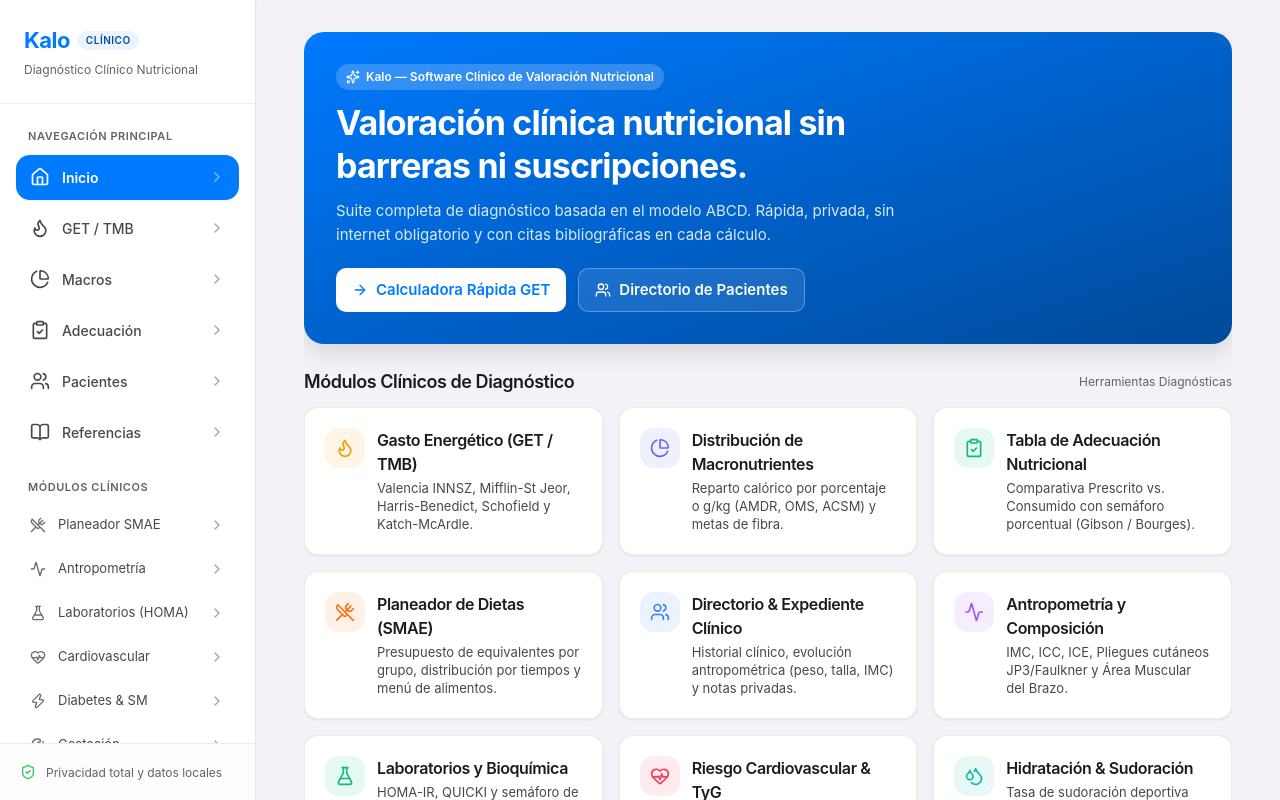
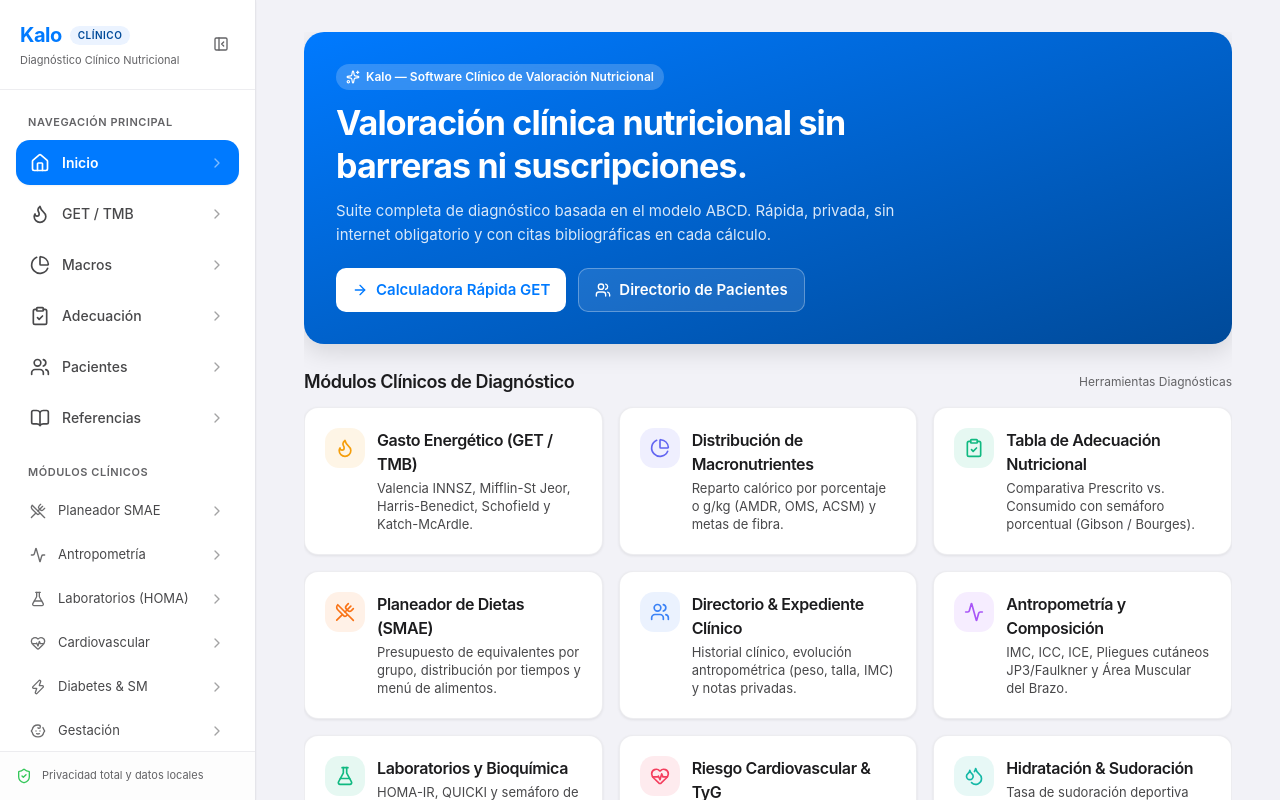
Before and after one commit to dnnnah/Kalo, a React (Vite) app: page / in a window 1280 px wide. Shown: the top 800 px of the page. Built offline with nearby package versions, Linux system fonts and the light colour scheme.

Commit message:
feat(layout): permitir colapsar y expandir la barra lateral en escritorio

```diff
--- a/src/shared/components/AppLayout.tsx
+++ b/src/shared/components/AppLayout.tsx
@@ -19,6 +19,8 @@ import {
   PieChart,
   ClipboardCheck,
   UtensilsCrossed,
+  PanelLeftClose,
+  PanelLeftOpen,
 } from 'lucide-react';
 
 interface NavItem {
@@ -52,6 +54,43 @@ export function AppLayout() {
   const [drawerAbierto, setDrawerAbierto] = useState(false);
   const location = useLocation();
 
+  // Estado de la barra lateral en escritorio (persistido en localStorage)
+  const [sidebarOculto, setSidebarOculto] = useState<boolean>(() => {
+    try {
+      return localStorage.getItem('kalo_sidebar_oculto') === 'true';
+    } catch {
+      return false;
+    }
+  });
+
+  const toggleSidebar = (ocultar?: boolean) => {
+    setSidebarOculto((prev) => {
+      const nuevo = ocultar !== undefined ? ocultar : !prev;
+      try {
+        localStorage.setItem('kalo_sidebar_oculto', String(nuevo));
+      } catch {
+        // Ignorar si hay restricción de storage
+      }
+      return nuevo;
+    });
+  };
+
+  // Atajo de teclado: Cmd+B (Mac) o Ctrl+B (Windows/Linux) para ocultar/mostrar barra lateral
+  useEffect(() => {
+    const handleKeyDown = (e: KeyboardEvent) => {
+      if ((e.metaKey || e.ctrlKey) && e.key.toLowerCase() === 'b') {
+        const activeTag = document.activeElement?.tagName?.toLowerCase();
+        if (activeTag === 'input' || activeTag === 'textarea' || activeTag === 'select') return;
+
+        e.preventDefault();
+        toggleSidebar();
+      }
+    };
+
+    window.addEventListener('keydown', handleKeyDown);
+    return () => window.removeEventListener('keydown', handleKeyDown);
+  }, []);
+
   const cerrarDrawer = () => setDrawerAbierto(false);
   const abrirDrawer = () => setDrawerAbierto(true);
 
@@ -74,7 +113,7 @@ export function AppLayout() {
     return () => clearTimeout(timer);
   }, [location.pathname]);
 
-  // Determinar título de la pantalla activa para el header móvil
+  // Determinar título de la pantalla activa para el header móvil y desktop colapsado
   const tituloActual =
     ITEMS_PRINCIPALES.find((i) => (i.to === '/' ? location.pathname === '/' : location.pathname.startsWith(i.to)))
       ?.label ??
@@ -101,19 +140,34 @@ export function AppLayout() {
   return (
     <div className="min-h-screen bg-background text-text-primary antialiased flex flex-col md:flex-row">
       <ScrollRestoration getKey={() => 'top'} />
-      {/* ─── SIDEBAR DESKTOP (≥ 768px) (Oculto en impresión) ─── */}
-      <aside className="hidden md:flex md:w-64 md:flex-col md:fixed md:inset-y-0 border-r border-border bg-background-surface z-20 shadow-sm no-print">
-        {/* Cabecera con logo */}
-        <div className="px-6 py-6 border-b border-border/70 flex items-center justify-between">
-          <div className="space-y-1">
+
+      {/* ─── SIDEBAR DESKTOP (≥ 768px) (Colapsable y oculto en impresión) ─── */}
+      <aside
+        className={`hidden md:flex md:w-64 md:flex-col md:fixed md:inset-y-0 border-r border-border bg-background-surface z-20 shadow-sm no-print transition-transform duration-200 ease-in-out ${
+          sidebarOculto ? 'md:-translate-x-full' : 'md:translate-x-0'
+        }`}
+      >
+        {/* Cabecera con logo y botón para ocultar barra */}
+        <div className="px-5 py-5 border-b border-border/70 flex items-center justify-between">
+          <div className="space-y-0.5">
             <div className="flex items-center gap-2">
-              <span className="text-[22px] font-bold tracking-tight text-primary">Kalo</span>
+              <span className="text-[20px] font-bold tracking-tight text-primary">Kalo</span>
               <span className="text-[10px] font-semibold uppercase tracking-wider px-2 py-0.5 rounded-pill bg-primary-subtle text-primary-subtle-fg">
                 CLÍNICO
               </span>
             </div>
-            <p className="text-[12px] text-text-tertiary">Diagnóstico Clínico Nutricional</p>
+            <p className="text-[11px] text-text-tertiary">Diagnóstico Clínico Nutricional</p>
           </div>
+
+          <button
+            type="button"
+            onClick={() => toggleSidebar(true)}
+            className="p-1.5 rounded-card text-text-tertiary hover:text-text-primary hover:bg-background-elevated transition-colors"
+            title="Ocultar barra lateral (⌘B)"
+            aria-label="Ocultar barra lateral"
+          >
+            <PanelLeftClose className="w-4 h-4" />
+          </button>
         </div>
 
         {/* Lista de navegación con espaciado amplio */}
@@ -181,13 +235,13 @@ export function AppLayout() {
         </nav>
 
         {/* Footer del sidebar */}
-        <div className="p-5 border-t border-border/70 text-[12px] text-text-tertiary flex items-center gap-2.5 bg-background-elevated/40">
+        <div className="p-4 border-t border-border/70 text-[12px] text-text-tertiary flex items-center gap-2.5 bg-background-elevated/40">
           <ShieldCheck className="w-4 h-4 text-semaforo-verde flex-shrink-0" />
-          <span className="leading-tight">Privacidad total y datos locales</span>
+          <span className="leading-tight text-[11px]">Privacidad total y datos locales</span>
         </div>
       </aside>
 
-      {/* ─── HEADER MOBILE (< 768px) (Oculto en impresión para evitar menú hamburguesa y offline) ─── */}
+      {/* ─── HEADER MOBILE (< 768px) ─── */}
       <header className="md:hidden sticky top-0 z-30 bg-background-surface/95 backdrop-blur-xl border-b border-border/80 px-4 py-3.5 flex items-center justify-between shadow-xs no-print">
         <div className="flex items-center gap-3">
           <button
@@ -317,9 +371,48 @@ export function AppLayout() {
         </div>
       </aside>
 
-      {/* ─── CONTENIDO PRINCIPAL CON ESPACIADO RESPONSIVE ─── */}
-      <div className="flex-1 md:ml-64 flex flex-col min-w-0">
-        <main className="flex-1 px-4 sm:px-8 lg:px-12 pt-4 sm:pt-6 md:pt-8 pb-20 sm:pb-20 md:pb-12 max-w-6xl w-full mx-auto">
+      {/* ─── CONTENIDO PRINCIPAL CON ESPACIADO RESPONSIVE Y MÁXIMO ESPACIO CUANDO ESTÁ COLAPSADO ─── */}
+      <div
+        className={`flex-1 flex flex-col min-w-0 transition-all duration-200 ease-in-out ${
+          sidebarOculto ? 'md:ml-0' : 'md:ml-64'
+        }`}
+      >
+        {/* Barra superior en desktop cuando la barra lateral está oculta */}
+        {sidebarOculto && (
+          <div className="hidden md:flex items-center justify-between px-6 py-3 border-b border-border/60 bg-background-surface/80 backdrop-blur-xs sticky top-0 z-20 transition-all no-print">
+            <div className="flex items-center gap-3">
+              <button
+                type="button"
+                onClick={() => toggleSidebar(false)}
+                className="p-1.5 rounded-card text-text-secondary hover:text-text-primary hover:bg-background-elevated border border-border flex items-center gap-2 text-[12px] font-medium transition-colors shadow-2xs"
+                title="Mostrar barra lateral (⌘B)"
+                aria-label="Mostrar barra lateral"
+              >
+                <PanelLeftOpen className="w-4 h-4 text-primary" />
+                <span>Mostrar barra lateral</span>
+                <kbd className="text-[10px] font-mono px-1 py-0.5 rounded bg-background border border-border text-text-tertiary">
+                  ⌘B
+                </kbd>
+              </button>
+              <div className="h-4 w-px bg-border" />
+              <span className="text-[13px] font-semibold text-text-primary">
+                {tituloActual}
+              </span>
+            </div>
+            <div className="flex items-center gap-2">
+              <span className="inline-flex items-center gap-1.5 px-2.5 py-1 rounded-pill bg-semaforo-verde-bg border border-semaforo-verde-border text-semaforo-verde-text text-[11px] font-semibold">
+                <span className="w-2 h-2 rounded-full bg-semaforo-verde animate-pulse" />
+                <span>Privado</span>
+              </span>
+            </div>
+          </div>
+        )}
+
+        <main
+          className={`flex-1 px-4 sm:px-8 lg:px-12 pt-4 sm:pt-6 md:pt-8 pb-20 sm:pb-20 md:pb-12 w-full mx-auto transition-all duration-200 ${
+            sidebarOculto ? 'max-w-7xl' : 'max-w-6xl'
+          }`}
+        >
           <Outlet />
         </main>
       </div>
```
